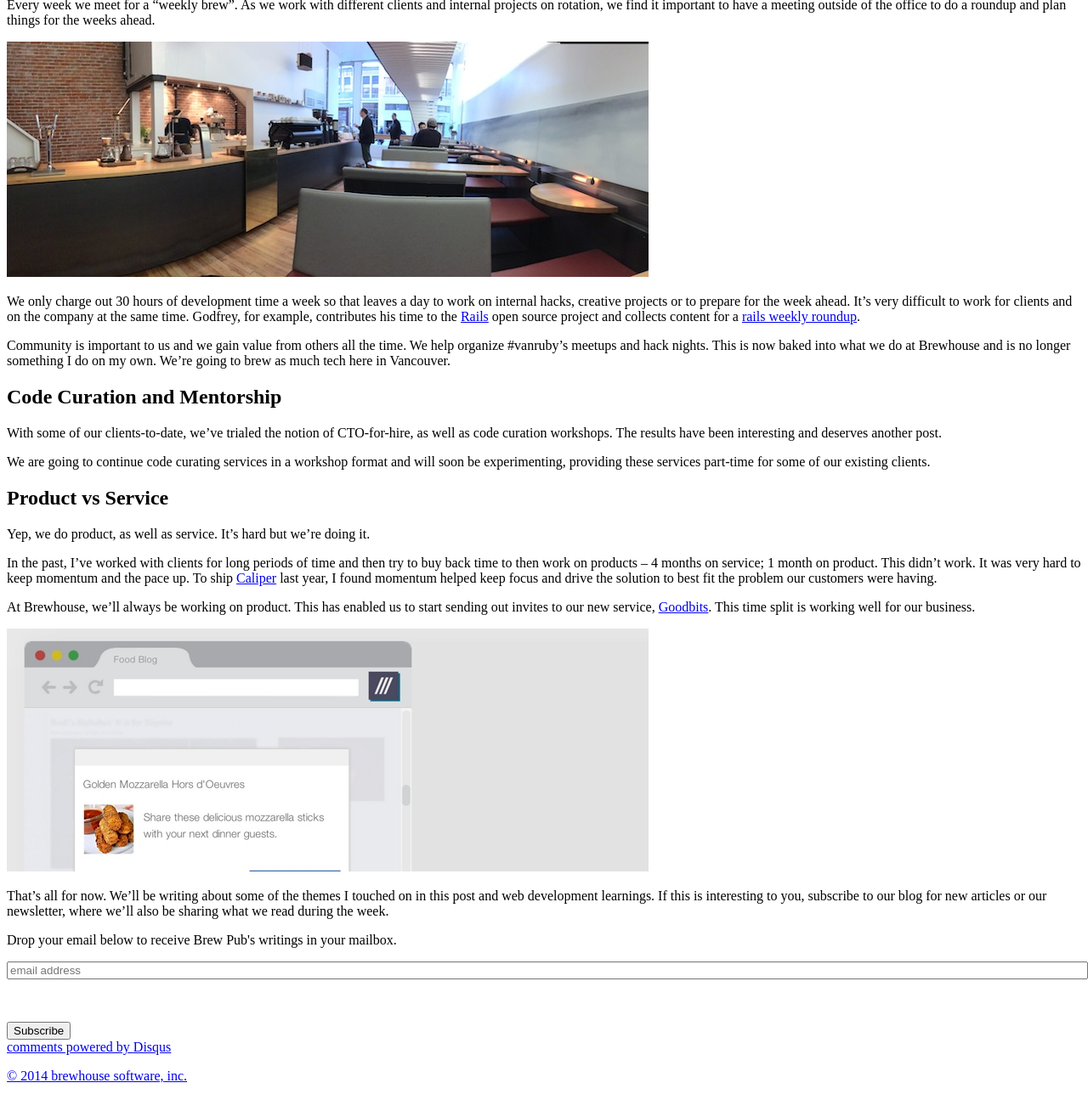
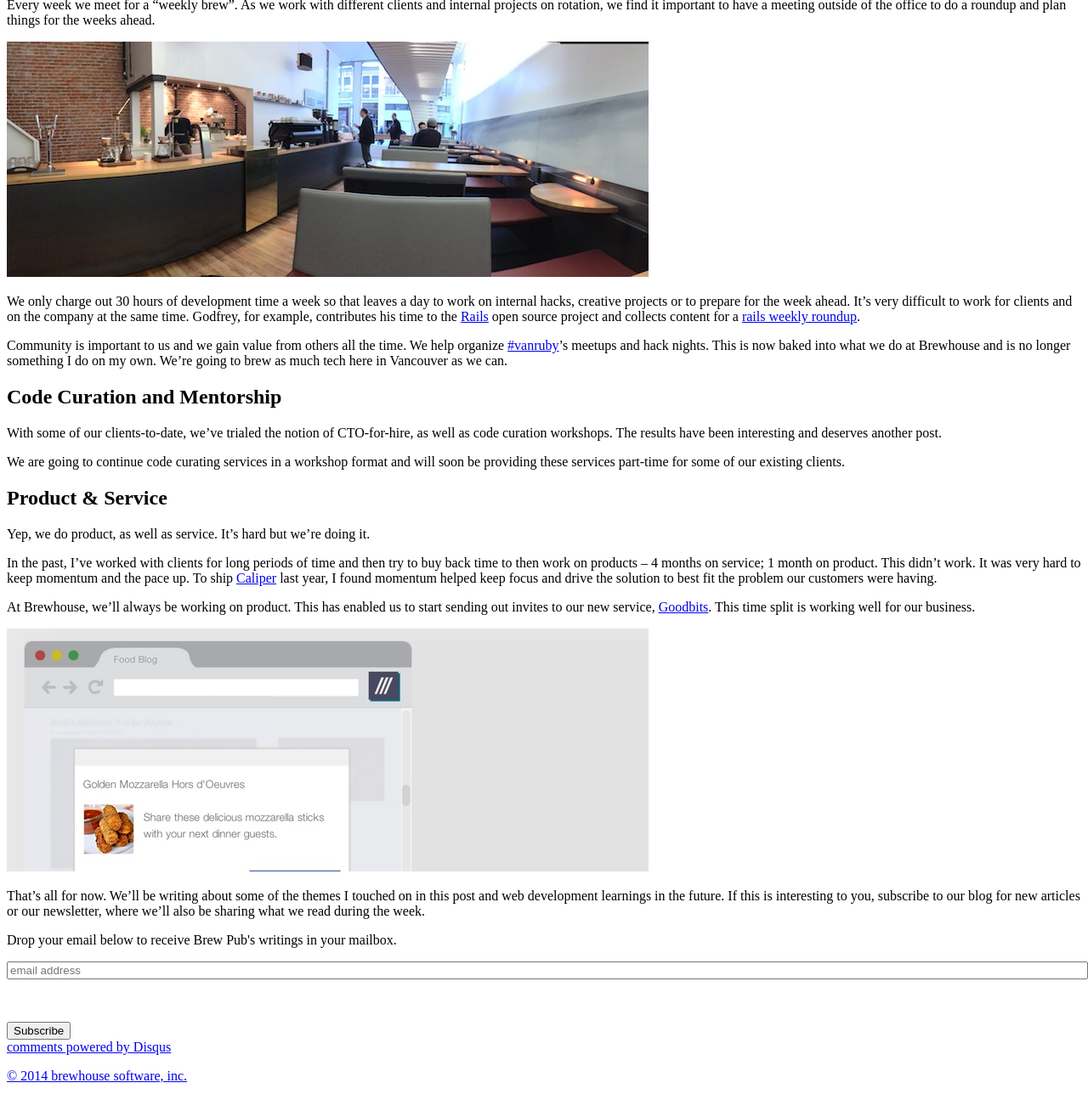
Before and after one commit to BrewhouseTeam/brewhouseteam.github.io, a Jekyll site: the page built from _posts/2014-04-04-welcome-to-brewhouse.md, in a window 1280 px wide and 1400 px high, scrolled down 1796 px, cut to the strip 0-1288 px from the top of the window. Shown: the whole strip at 85% size. Built offline with Jekyll 4.4.1, drawn with Linux system fonts in a browser that asks for light colours; comment, search, counter and statistics services are not loaded; a style sheet for code colours, icons or effects is not loaded; some of the changed text lies outside the part shown.

Commit message:
Update on readability on the articles

```diff
--- a/_posts/2014-04-04-welcome-to-brewhouse.md
+++ b/_posts/2014-04-04-welcome-to-brewhouse.md
@@ -29,15 +29,15 @@
 
 We only charge out 30 hours of development time a week so that leaves a day to work on internal hacks, creative projects or to prepare for the week ahead. It’s very difficult to work for clients and on the company at the same time. Godfrey, for example, contributes his time to the [Rails](http://rubyonrails.org/) open source project and collects content for a [rails weekly roundup](http://rails-weekly.goodbits.io).
 
-Community is important to us and we gain value from others all the time. We help organize #vanruby’s meetups and hack nights. This is now baked into what we do at Brewhouse and is no longer something I do on my own. We’re going to brew as much tech here in Vancouver.
+Community is important to us and we gain value from others all the time. We help organize [#vanruby](http://vanruby.org/)’s meetups and hack nights. This is now baked into what we do at Brewhouse and is no longer something I do on my own. We’re going to brew as much tech here in Vancouver as we can.
 
 ## Code Curation and Mentorship
 
 With some of our clients-to-date, we’ve trialed the notion of CTO-for-hire, as well as code curation workshops. The results have been interesting and deserves another post.
 
-We are going to continue code curating services in a workshop format and will soon be experimenting, providing these services part-time for some of our existing clients.
+We are going to continue code curating services in a workshop format and will soon be providing these services part-time for some of our existing clients.
 
-## Product vs Service
+## Product &amp; Service
 
 Yep, we do product, as well as service. It’s hard but we’re doing it.
 
@@ -47,4 +47,4 @@
 
 [![Goodbits](/images/posts/goodbits.jpg "Goodbits")](https://goodbits.io)
 
-That’s all for now. We’ll be writing about some of the themes I touched on in this post and web development learnings. If this is interesting to you, subscribe to our blog for new articles or our newsletter, where we’ll also be sharing what we read during the week.
+That’s all for now. We’ll be writing about some of the themes I touched on in this post and web development learnings in the future. If this is interesting to you, subscribe to our blog for new articles or our newsletter, where we’ll also be sharing what we read during the week.
```
Also changed, not shown: other parts of _posts/2014-04-04-welcome-to-brewhouse.md (+1 -1 lines).
